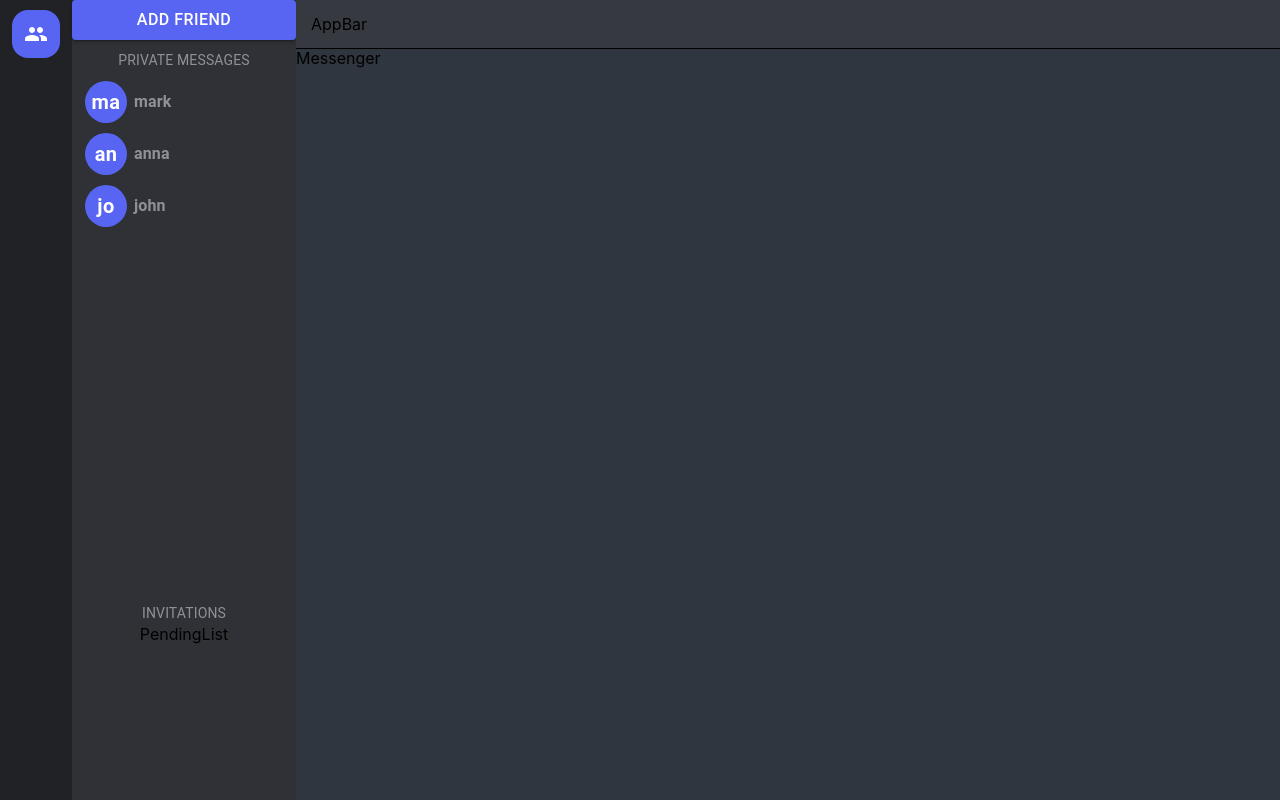
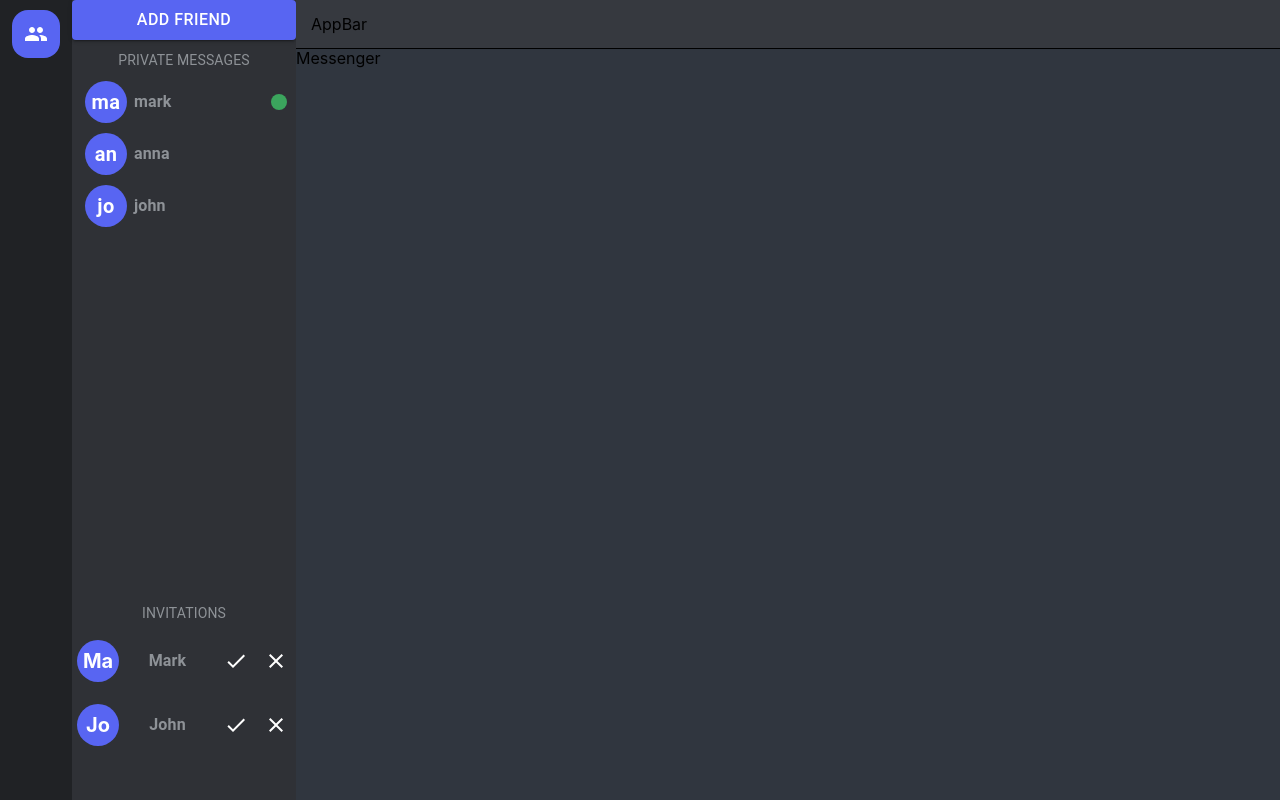
Before and after one commit to amir-seraj/ComSpot, a React (Create React App) app in the folder frontend/: page /dashboard in a window 1280 px wide. Built offline with nearby package versions, Linux system fonts and the light colour scheme.

Commit message:
Set OnlineIndicator for each friend, Setup Invitation Component

```diff
--- a/frontend/src/components/FriendsListItem.jsx
+++ b/frontend/src/components/FriendsListItem.jsx
@@ -1,6 +1,6 @@
 import { Button, Typography } from "@mui/material";
 import React from "react";
-import { Avatar } from "./";
+import { Avatar, OnlineIndicator } from "./";
 function FriendsListItem({ id, username, isOnline }) {
   return (
     <Button
@@ -24,6 +24,7 @@ function FriendsListItem({ id, username, isOnline }) {
       >
         {username}
       </Typography>
+      {isOnline && <OnlineIndicator />}
     </Button>
   );
 }
--- a/frontend/src/components/FriendsSideBar.jsx
+++ b/frontend/src/components/FriendsSideBar.jsx
@@ -4,7 +4,7 @@ import { Typography } from "@mui/material";
 import {
   AddFriendDialog,
   FriendsList,
-  PendingList,
+  InvitationList,
   CustomPrimaryButton,
 } from ".";
 
@@ -61,7 +61,7 @@ function FriendsSideBar() {
       >
         Invitations
       </Typography>
-      <PendingList />
+      <InvitationList />
     </MainContainer>
   );
 }
--- /dev/null
+++ b/frontend/src/components/InvitationList.jsx
@@ -0,0 +1,43 @@
+import React from "react";
+import { styled } from "@mui/system";
+import { InvitationListItem } from ".";
+const DUMMY_INVITATIONS = [
+  {
+    _id: "1",
+    senderId: {
+      username: "Mark",
+      email: "dummy@ad.com",
+    },
+  },
+  {
+    _id: "2",
+    senderId: {
+      username: "John",
+      email: "John@ad.com",
+    },
+  },
+];
+const MainContainer = styled("div")({
+  width: "100%",
+  height: "22%",
+  display: "flex",
+  flexDirection: "column",
+  alignItems: "center",
+  overflow: "auto",
+});
+function InvitationList() {
+  return (
+    <MainContainer>
+      {DUMMY_INVITATIONS.map((inv) => (
+        <InvitationListItem
+          key={inv._id}
+          id={inv._id}
+          username={inv.senderId.username}
+          email={inv.senderId.email}
+        />
+      ))}
+    </MainContainer>
+  );
+}
+
+export default InvitationList;
--- /dev/null
+++ b/frontend/src/components/InvitationListItem.jsx
@@ -0,0 +1,74 @@
+import { Box, IconButton, Toolbar, Typography } from "@mui/material";
+import { Check, Clear } from "@mui/icons-material";
+import React, { useState } from "react";
+import { Avatar } from "./";
+
+function InvitationListItem({
+  id,
+  username,
+  email,
+  acceptInvitation = () => {},
+  rejectInvitation = () => {},
+}) {
+  const [buttonDisabled, setButtonDisabled] = useState(false);
+  const handleAcceptInvitation = () => {
+    acceptInvitation({ id: id });
+    setButtonDisabled(true);
+  };
+  const handleRejectInvitation = () => {
+    rejectInvitation({ id: id });
+    setButtonDisabled(true);
+  };
+  return (
+    <Toolbar
+      title={email}
+      sx={{
+        display: "flex",
+        alignItems: "center",
+        justifyContent: "center",
+        width: "100%",
+      }}
+    >
+      <Box
+        sx={{
+          width: "100%",
+          height: "42px",
+          marginTop: "10px",
+          display: "flex",
+          alignItems: "center",
+          justifyContent: "space-between",
+        }}
+      >
+        <Avatar username={username} />
+        <Typography
+          sx={{
+            fontWeight: 700,
+            color: "#8e9297",
+            flexGrow: 1,
+          }}
+          variant="subtitle1"
+        >
+          {username}
+        </Typography>
+        <Box>
+          <IconButton
+            style={{ color: "white" }}
+            disabled={buttonDisabled}
+            onClick={handleAcceptInvitation}
+          >
+            <Check />
+          </IconButton>
+          <IconButton
+            style={{ color: "white" }}
+            disabled={buttonDisabled}
+            onClick={handleRejectInvitation}
+          >
+            <Clear />
+          </IconButton>
+        </Box>
+      </Box>
+    </Toolbar>
+  );
+}
+
+export default InvitationListItem;
--- /dev/null
+++ b/frontend/src/components/OnlineIndicator.jsx
@@ -0,0 +1,20 @@
+import { Box } from "@mui/material";
+import React from "react";
+import FiberManualRecordIcon from "@mui/icons-material/FiberManualRecord";
+function OnlineIndicator() {
+  return (
+    <Box
+      sx={{
+        color: "#3ba55d",
+        display: "flex",
+        alignItems: "center",
+        position: "absolute",
+        right: "5px",
+      }}
+    >
+      <FiberManualRecordIcon />
+    </Box>
+  );
+}
+
+export default OnlineIndicator;
--- a/frontend/src/components/PendingList.jsx
+++ /dev/null
@@ -1,16 +0,0 @@
-import React from "react";
-import { styled } from "@mui/system";
-
-const MainContainer = styled("div")({
-  width: "100%",
-  height: "22%",
-  display: "flex",
-  flexDirection: "column",
-  alignItems: "center",
-  overflow: "auto",
-});
-function PendingList() {
-  return <MainContainer>PendingList</MainContainer>;
-}
-
-export default PendingList;
```
Also changed, not shown: frontend/src/components/index.js (+6 -2 lines).
